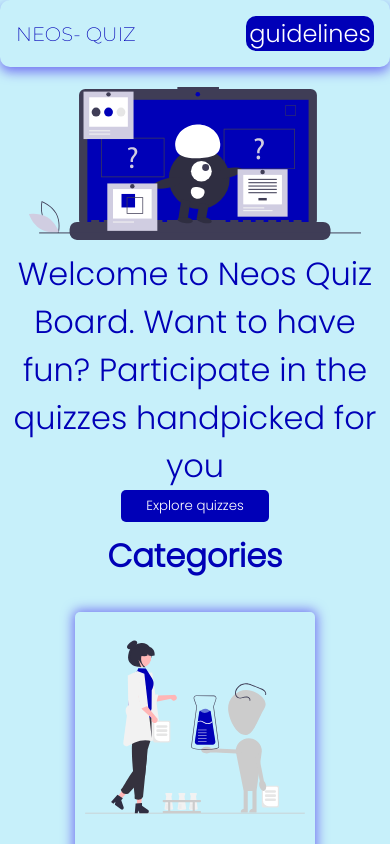
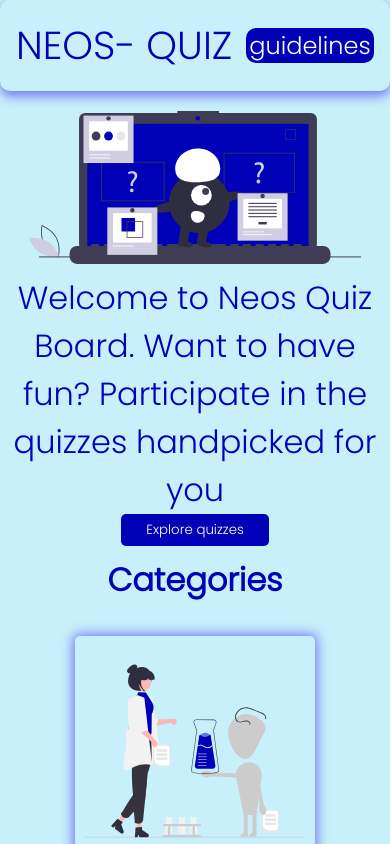
Before and after one commit to Shubhamkr2610/neos-quiz, a React (Create React App) app: page / in a window 390 px wide. Shown: the top 844 px of the page. Built offline with nearby package versions, Linux system fonts and the light colour scheme; a web font is replaced by a local one.

Commit message:
fix: removed inline styling and added media query css

```diff
--- a/src/components/header/header.css
+++ b/src/components/header/header.css
@@ -1,4 +1,4 @@
-.header{
+.header {
     color: var(--quiz-color-primary);
     padding: 1rem;
     display: flex;
@@ -9,21 +9,40 @@
     box-shadow: 0 5px 12px #7474f2;
 }
 
-.brand-title{
+.brand-title {
     text-transform: uppercase;
     font-size: 5vw;
-    font-family: "Montserrat",  sans-serif;
     cursor: pointer;
 
 }
-.guide-button{
-    font-family:"Poppins", sans-serif;
+
+.guide-button {
     width: 8rem;
     text-align: center;
     font-size: 1.5rem;
     border-radius: 10px;
     border: none;
-    background:  var(--quiz-color-primary);
+    background: var(--quiz-color-primary);
     color: var(--quiz-color-secondary);
     cursor: pointer;
 }
+
+@media(max-width : 800px) {
+
+    .brand-title {
+        font-size: 10vw;
+
+    }
+
+}
+
+@media(max-width : 360px) {
+    .brand-title {
+        font-size: 7vw;
+    }
+
+    .guide-button {
+        width: 5rem;
+        font-size: 10px;
+    }
+}
--- a/src/pages/home-page/Home.css
+++ b/src/pages/home-page/Home.css
@@ -56,4 +56,5 @@ body{
     display: flex;
     justify-content: space-around;
     margin: 2rem;
+    min-height: 40vh;
 }
--- a/src/pages/home-page/Home.jsx
+++ b/src/pages/home-page/Home.jsx
@@ -1,7 +1,6 @@
 import { heroimg} from 'asset'
 import { Categories } from 'components/categories/Categories'
 import React from 'react'
-// import { Link } from 'react-router-dom'
 import './Home.css'
 
 export const Home = () => {
@@ -22,7 +21,7 @@ export const Home = () => {
 
     </div>
     <h1 className='category-heading' id='quiz-card-category' >Categories</h1>
-    <div className='quiz-category' style={{minHeight: "40vh"}}>
+    <div className='quiz-category' >
         <Categories />
     </div>
     </>
```
